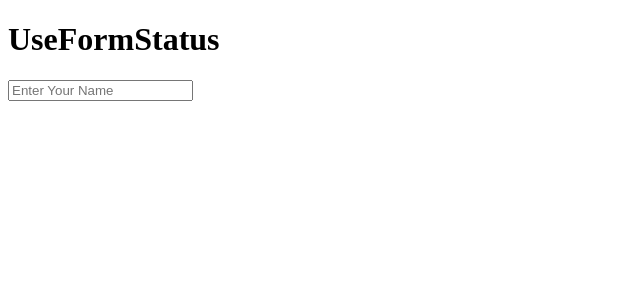
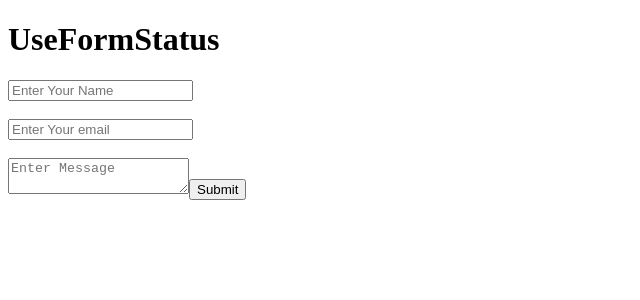
Before and after one commit to muskan-chouhan/react, a React (Vite) app in the folder 45-project-useformstatus/: page / in a window 1280 px wide. Shown: the top 300 px of the page, without its empty margins (0-640 px from the left). Built offline with nearby package versions, Linux system fonts and the light colour scheme.

Commit message:
create some  Fields for form

```diff
--- a/45-project-useformstatus/src/App.jsx
+++ b/45-project-useformstatus/src/App.jsx
@@ -8,11 +8,20 @@ function App() {
   return (
     <>
       <h1>UseFormStatus</h1>
-      <form>
+      <form action='#'>
         <input
           type='text'
           placeholder='Enter Your Name'
+        /><br/><br/>
+        <input
+           type='email'
+           placeholder='Enter Your email'
+        /><br/><br/>
+        <textarea
+           type='text'
+           placeholder='Enter Message'
         />
+        <button>Submit</button>
       </form>
     </>
   )
```
